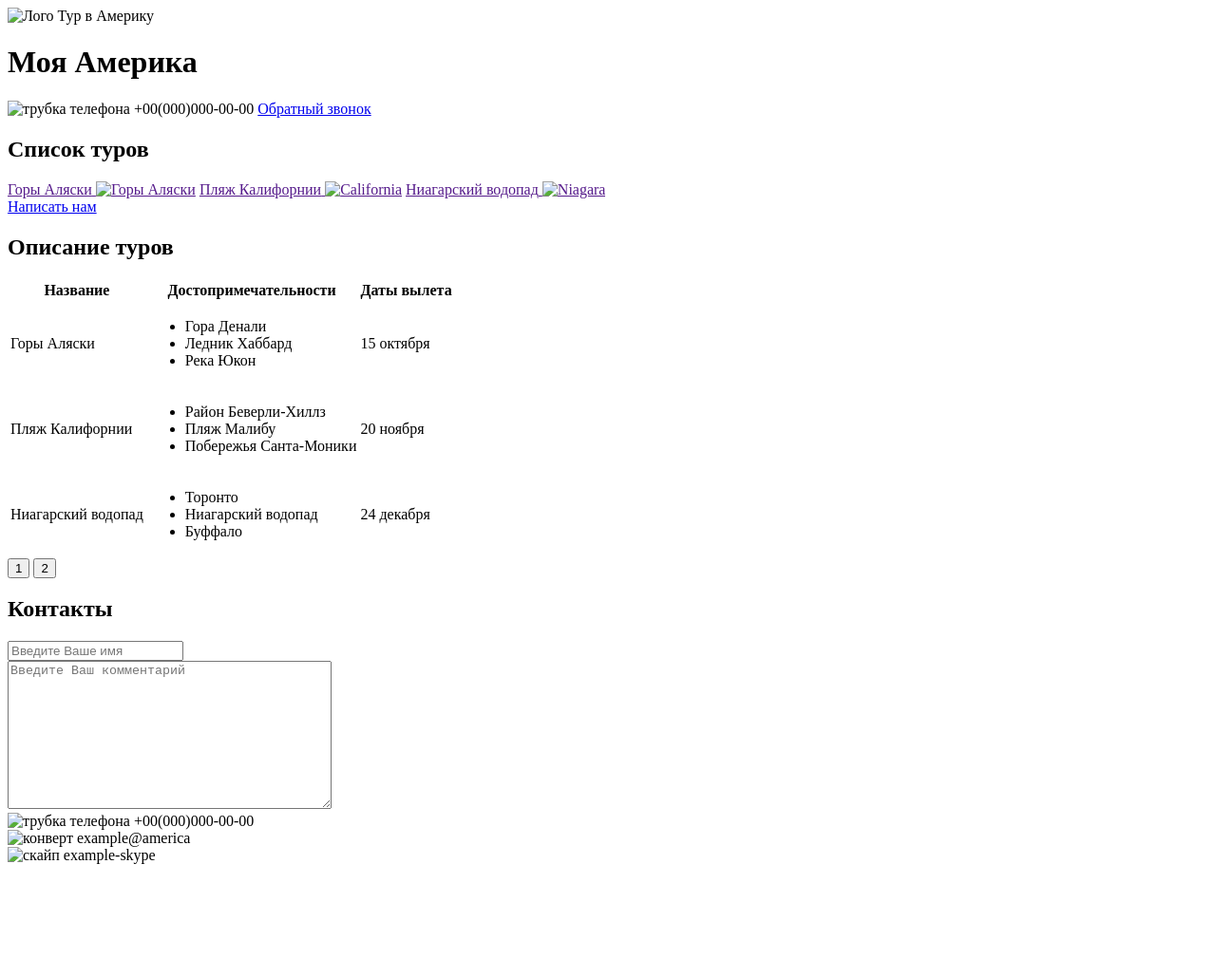
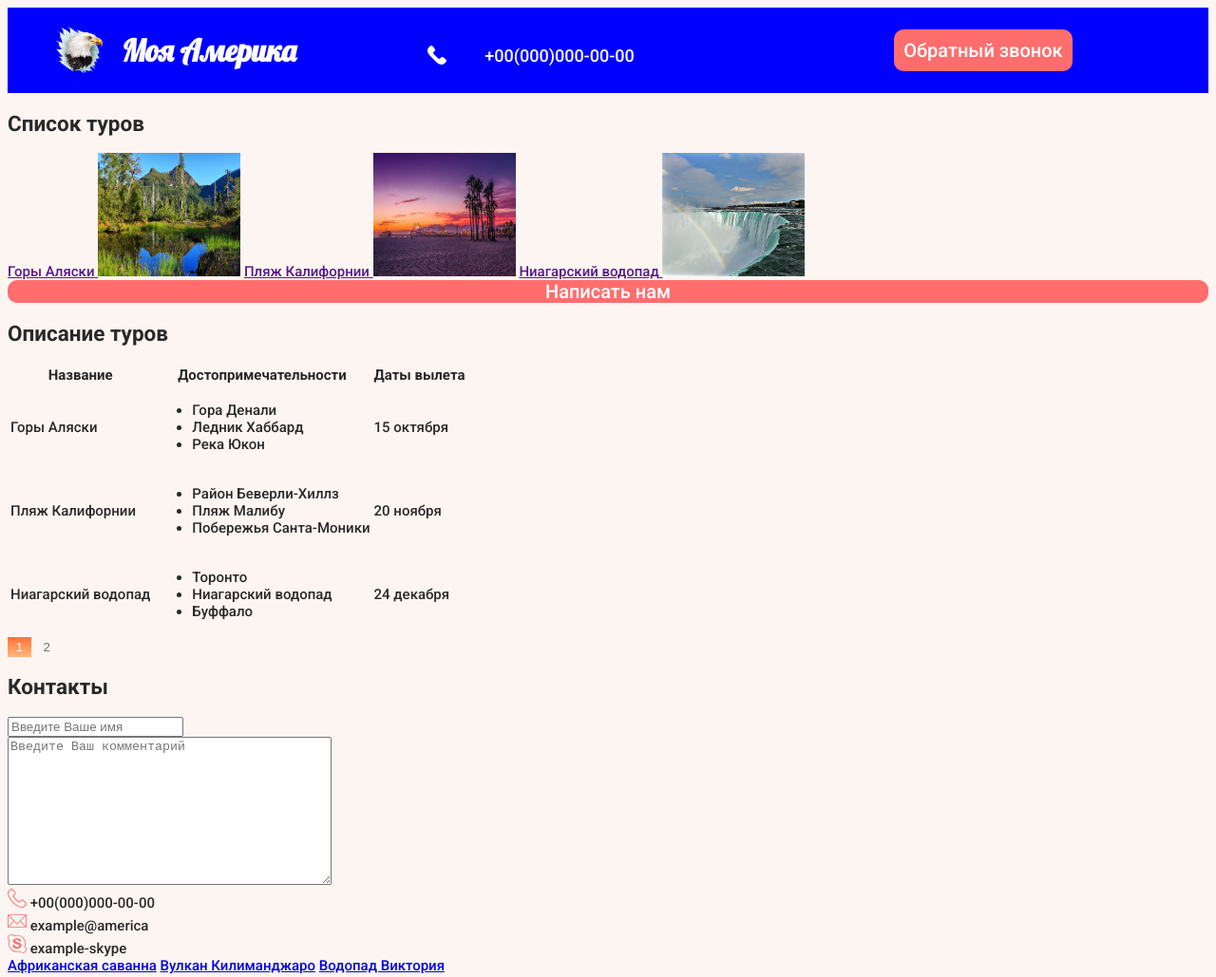
Before and after one commit to Natalita-2020/America-Tour, a plain HTML site: page index.html in a window 1280 px wide. Shown: the whole page at 95% size. Before the commit the page ends 918 px from the top, so only its background shows below. Drawn offline with Linux system fonts and the light colour scheme.

Commit message:
Header
Ready header + css for the whole doc

```diff
--- a/index.html
+++ b/index.html
@@ -2,19 +2,30 @@
 <html lang="ru">
 <head>
 	<title>America Tour</title>
+	<link rel="stylesheet" type="text/css" href="style.css">
+	<link href="https://fonts.googleapis.com/css?family=Lobster&display=swap" rel="stylesheet">
+	<link href="https://fonts.googleapis.com/css?family=Roboto:500,500i,700&display=swap&subset=cyrillic" rel="stylesheet">
 	<meta charset="utf-8">
 	<meta name="viewport" content="width=device-width, initial-scale=1">
 	<meta http-equiv="X-UA-Compatible" content="IE=edge">
 	<body>
+
+
 		<header id="header">
-			<div class="header-logo">
-						<img class="header__img" src="img/logo.png" height="50" width="50" alt="Лого Тур в Америку">
-						<h1 class="header__title">Моя Америка</h1>
-						<img class="header__img" src="img/tel.svg" height="30" width="30" alt="трубка телефона">
-						<span class="header__tel">+00(000)000-00-00</span>
-					<a class="button header__btn" href="#tour">Обратный звонок</a>
+
+						<img class="header__img" src="logo.png" height="50" width="50" alt="Лого Тур в Америку"></div>
+
+
+					<h1 class="header__title">Моя Америка</h1>
+
+					<span class="header__tel">+00(000)000-00-00</span>
+
+				<a class="button header__btn" href="#tour">Обратный звонок</a>
 			</div>
 		</header>
+
+
+
 
 		<div class="Tours List">
 					<h2 class="title">Список туров</h2>
@@ -22,13 +33,13 @@
 					<div class="menu-wrap">
 
 					<a class="nav_menu" href=""><span class="Alaska link">Горы Аляски</span>
-						<img class="Photo Alaska" src="img/alaska-mountains.jpg" height="130" width="150" alt="Горы Аляски"></a>
+						<img class="Photo Alaska" src="alaska-mountains.jpg" height="130" width="150" alt="Горы Аляски"></a>
 
 					<a class="nav_menu" href=""><span class="California link">Пляж Калифорнии</span>
-						<img class="Photo Californiia" src="img/kaliforniia-beach.jpg" height="130" width="150" alt="California"></a>
+						<img class="Photo Californiia" src="kaliforniia-beach.jpg" height="130" width="150" alt="California"></a>
 
 					<a class="nav_menu" href=""><span class="Niagara link">Ниагарский водопад</span>
-						<img class="Photo Niagara" src="img/niagara-falls.jpg" height="130" width="150"alt="Niagara"></a>
+						<img class="Photo Niagara" src="niagara-falls.jpg" height="130" width="150"alt="Niagara"></a>
 				</div>
 				<div>
 					<a class="button banner_btn" href="#about">Написать нам</a>
@@ -93,18 +104,23 @@
 					<div class="contacts-block">
 
 							<div class="telephone">
-							<img class="telephone__img" src="img/tel.svg" height="20" width="20" alt="трубка телефона">
+							<img class="telephone__img" src="tel.svg" height="20" width="20" alt="трубка телефона">
 							<span class="contacts__data contacts__tel">+00(000)000-00-00</span>
 
 							<div class="e-mail">
-							<img class="e-mail__img" src="img/envelope.svg" height="20" width="20" alt="конверт">
+							<img class="e-mail__img" src="envelope.svg" height="20" width="20" alt="конверт">
 							<span class="contacts__data contacts__email">example@america</span>
 
 
 							<div class="skype">
-							<img class="skype__img" src="img/skype.svg" height="20" width="20" alt="скайп">
+							<img class="skype__img" src="skype.svg" height="20" width="20" alt="скайп">
 							<span class="contacts__data contacts__email">example-skype</span>
 
+<div class="blog-wrap">
+					<a class="article-block article-block_first" href="article_first.html"><span class="article-block__link">Африканская саванна</span></a>
+					<a class="article-block article-block_second" href="article_second.html"><span class="article-block__link">Вулкан Килиманджаро</span></a>
+					<a class="article-block article-block_third" href="article_third.html"><span class="article-block__link">Водопад Виктория</span></a>
+				</div>
 
 
 
--- /dev/null
+++ b/style.css
@@ -0,0 +1,105 @@
+
+	#header {
+	background-color: blue;}
+html,
+body {
+	color: #292929;
+	font: 500 15px Roboto, Arial, Helvetica, sans-serif;
+	background-color: #fdf5f1;
+}
+
+
+header {
+
+	font-size: 16px;
+	background-size: cover;
+	position: relative;
+	display: flex;
+	flex-wrap: wrap;
+	align-items: center;
+	font-size: 16px;
+}
+
+.header__title {
+	color: #fff;
+	font-family: Lobster, fantasy;
+	margin: 20px 50px 20px 20px;
+	padding: 0px;
+}
+
+.header__img {
+	width: 50px;
+	margin: 20px 0px 20px 50px;
+
+}
+.header__tel {
+	position: relative;
+	color: white;
+	width: 32%;
+	margin-left: 25px;
+	font-size: 18px;
+	text-align: center;
+	margin-top: 10px;
+}
+.header__tel::before {
+	position: absolute;
+	content: "";
+	top: 20;
+	left: 63px;
+	width: 20px;
+	height: 100%;
+	background: url(phone.svg) no-repeat;
+}
+
+.header__btn {
+	margin: 20px 10px 20px 150px;
+	padding: 10px 10px 10px 10px;
+}
+
+.button {
+	display: block;
+	border-radius: 10px;
+	color: #ffffff;
+	font-size: 20px;
+	font-weight: 300;
+	text-align: center;
+	background-color: #ff6d6d;
+	transition: 0.4s;
+	cursor: pointer;
+	text-decoration: none;
+}
+.button:hover {
+	box-shadow: 0 0 10px 1px #dedede;
+}
+
+
+
+
+
+	}
+.pagination {
+	width: 90%;
+	padding-right: 5px;
+	text-align: right;
+}
+.pagination__btn {
+	width: 25px;
+	padding: 3px;
+	border: none;
+	color: #756e6b;
+	background: transparent;
+	transition: all 0.3s;
+}
+.pagination__btn_active {
+	color: #ffffff;
+	background: linear-gradient(180deg, #fd7139, #ffb87d);
+	cursor: default;
+}
+.pagination__btn:hover {
+	color: #ffffff;
+	background: linear-gradient(180deg, #fd7139, #ffb87d);
+	cursor: pointer;
+}
+.pagination__btn_active:hover {
+	cursor: default;
+}
```
